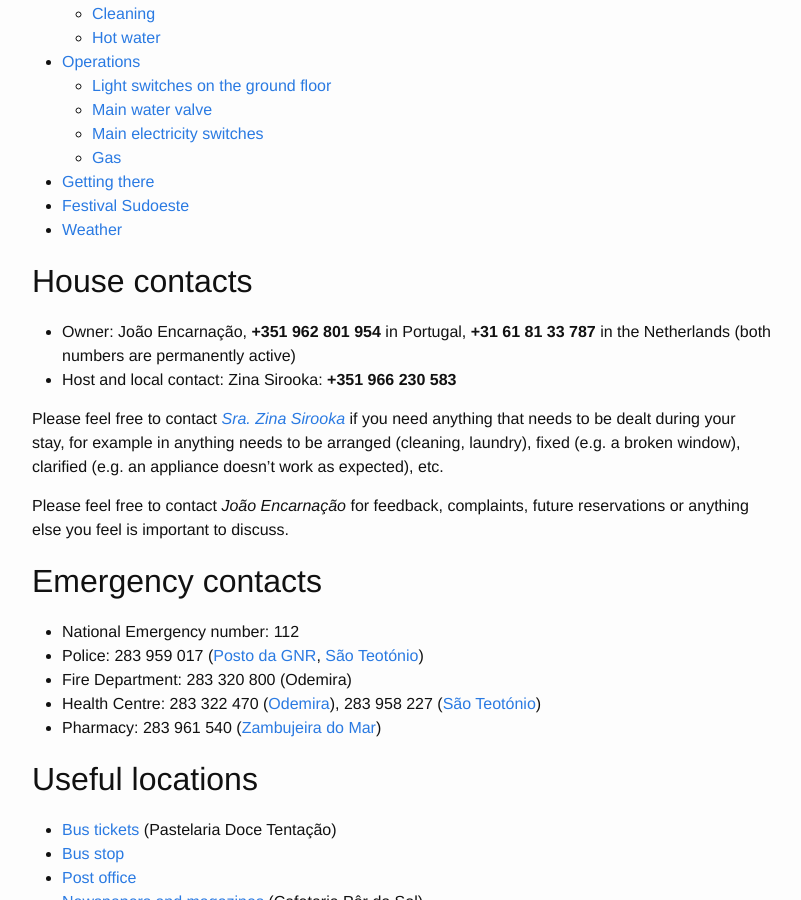
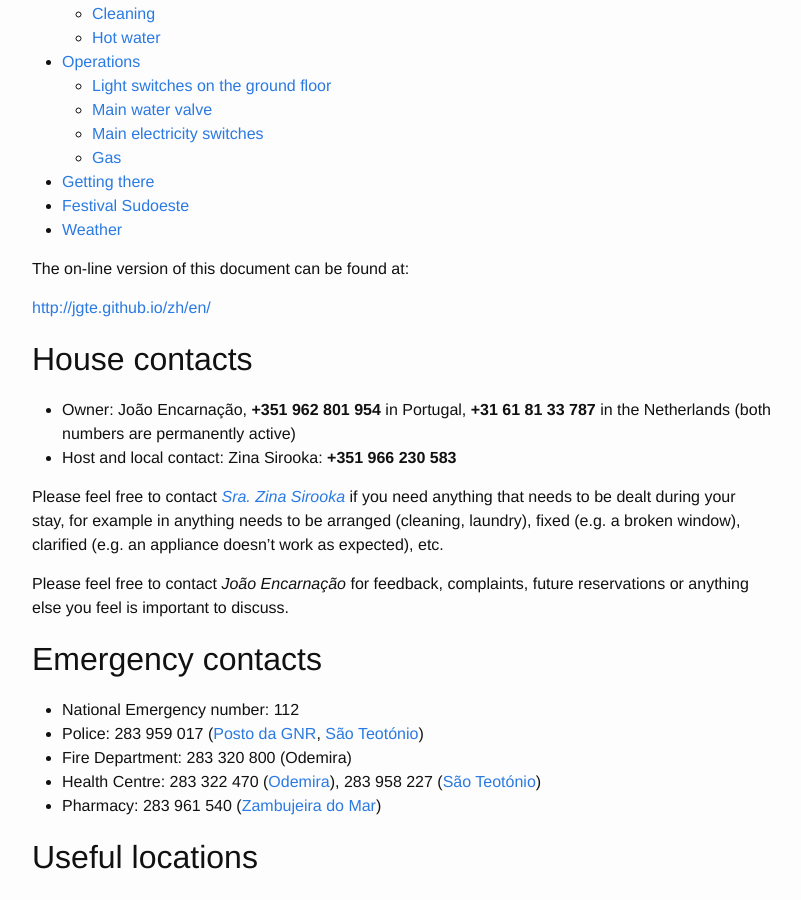
Before and after one commit to jgte/zh, a Jekyll site: the page built from english.md, in a window 1280 px wide and 900 px high, scrolled down 609 px. Shown: the whole window, without its empty margins (238-1039 px from the left). Built offline with Jekyll 4.4.1, drawn with Linux system fonts in a browser that asks for light colours.

Commit message:
added URL of document

```diff
--- a/english.md
+++ b/english.md
@@ -35,6 +35,10 @@ permalink: /en/
 * [Getting there](#getting-there)
 * [Festival Sudoeste](#festival-sudoeste)
 * [Weather](#weather)
+
+The on-line version of this document can be found at:
+
+[http://jgte.github.io/zh/en/](http://jgte.github.io/zh/en/)
 
 # House contacts
 
```
